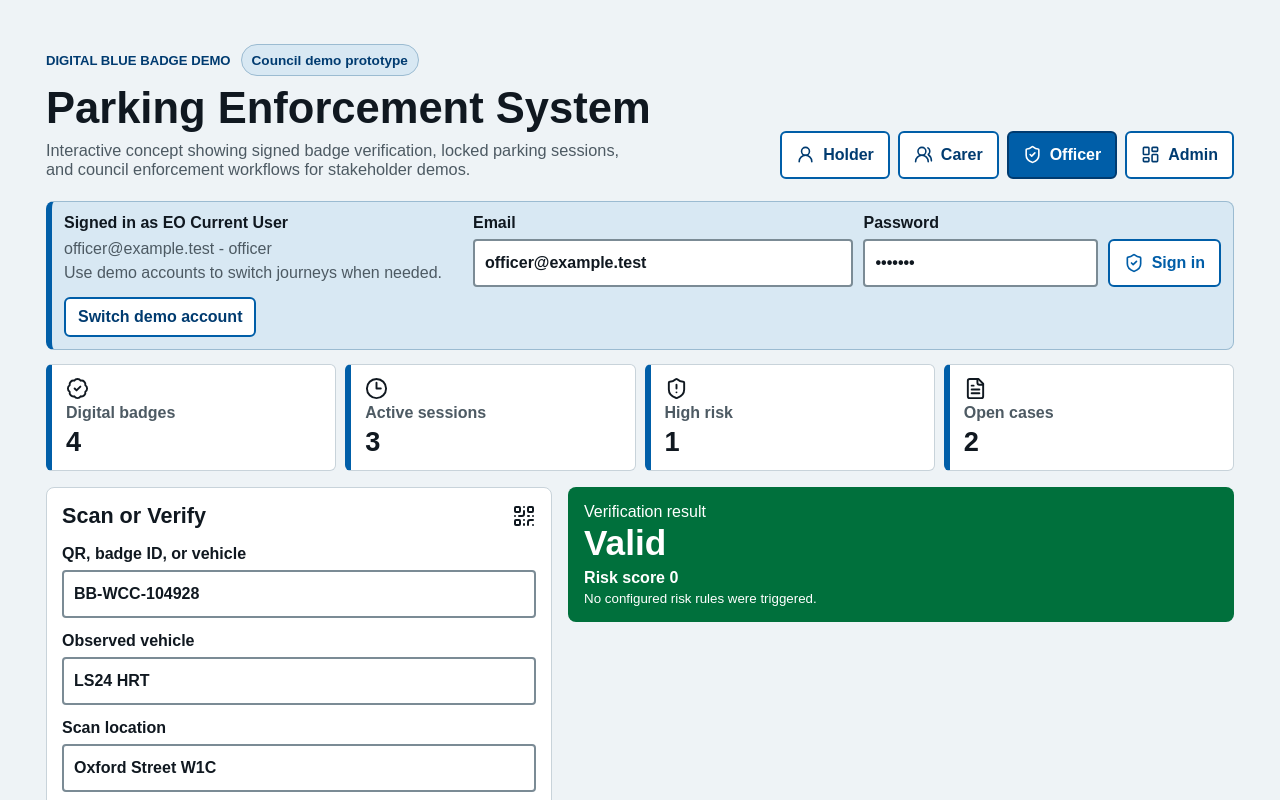
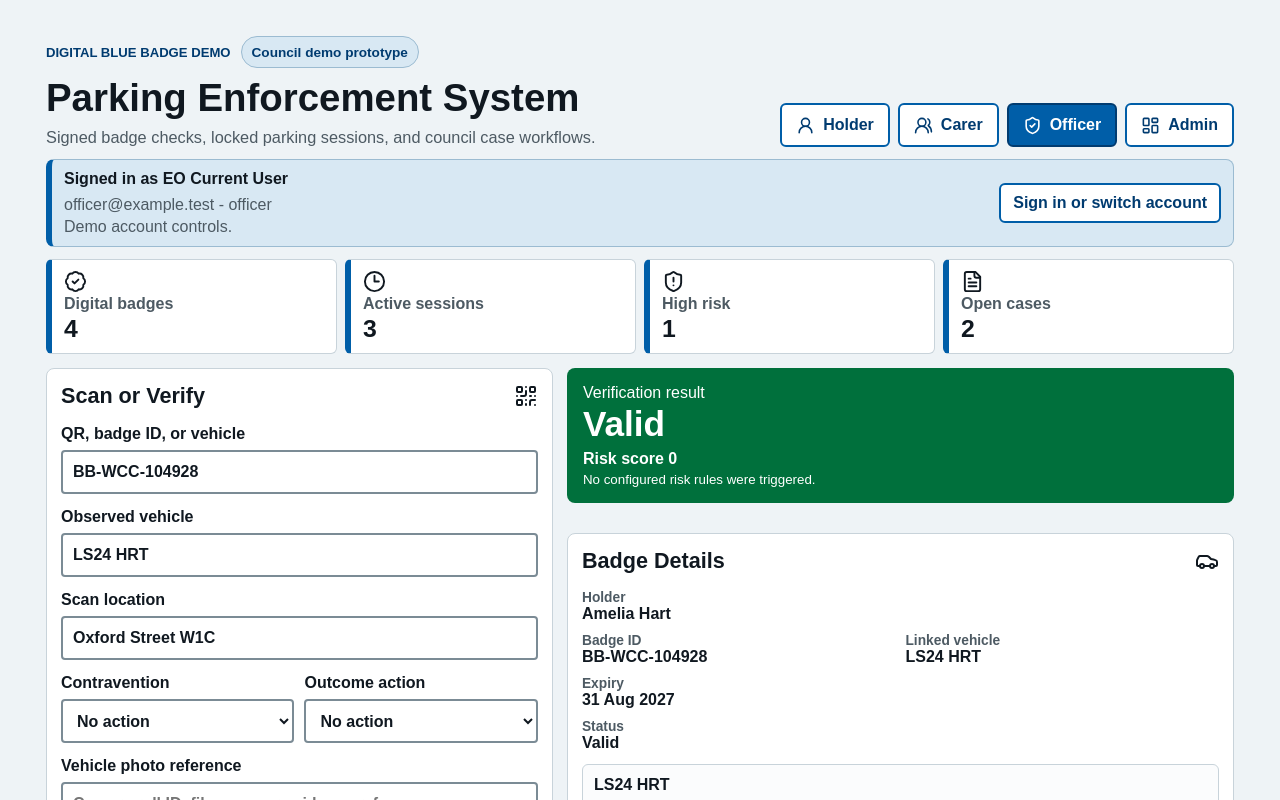
Before and after one commit to MrLawrenceAwe/blue-badge-parking-enforcement-demo, a React (Vite) app: page / in a window 1280 px wide. Both pictures are taken after a click on the button "Officer". Shown: the top 800 px of the page. Built offline with nearby package versions, Linux system fonts and the light colour scheme.

Commit message:
Refine demo UI density and layout hierarchy

```diff
--- a/src/components/admin/AdminView.jsx
+++ b/src/components/admin/AdminView.jsx
@@ -1,4 +1,4 @@
-import { useEffect, useState } from 'react';
+import { useState } from 'react';
 import { Clock3, FileText, Gauge, QrCode, Search, ShieldAlert, ShieldCheck, Siren } from 'lucide-react';
 import { formatTime } from '../../utils/date';
 import { SessionCard } from '../common/SessionCard';
@@ -26,15 +26,7 @@ export function AdminView({
   suspiciousCases,
   stolenOrSuspendedBadges
 }) {
-  const [filtersOpen, setFiltersOpen] = useState(() => (typeof window === 'undefined' ? true : window.matchMedia('(min-width: 720px)').matches));
-
-  useEffect(() => {
-    const mediaQuery = window.matchMedia('(min-width: 720px)');
-    const syncFilters = () => setFiltersOpen(mediaQuery.matches);
-    syncFilters();
-    mediaQuery.addEventListener('change', syncFilters);
-    return () => mediaQuery.removeEventListener('change', syncFilters);
-  }, []);
+  const [filtersOpen, setFiltersOpen] = useState(false);
 
   return (
     <div className="admin-layout">
--- a/src/components/officer/OfficerView.jsx
+++ b/src/components/officer/OfficerView.jsx
@@ -33,6 +33,7 @@ export function OfficerView({ badge, risk, scanResult, sessions, scanForm, scanE
         <button className="primary-button" onClick={scanActions.runScan}><Search aria-hidden="true" size={21} /> Verify now</button>
       </section>
 
+      <div className="officer-decision-stack">
         <section className={`verification-result ${risk.severity}${isValid ? ' compact-result' : ''}`} aria-live="polite">
           <div>
             <p>Verification result</p>
@@ -59,14 +60,14 @@ export function OfficerView({ badge, risk, scanResult, sessions, scanForm, scanE
             <Car aria-hidden="true" />
           </div>
           {isUnknown ? (
-          <dl className="detail-list">
+            <dl className="detail-list detail-list-grid">
               <div><dt>Lookup</dt><dd>{scanResult?.query ?? scanForm.query}</dd></div>
               <div><dt>Observed vehicle</dt><dd>{scanResult?.vehicle ?? scanForm.vehicle}</dd></div>
               <div><dt>Location</dt><dd>{scanResult?.location ?? scanForm.location}</dd></div>
               <div><dt>Status</dt><dd>Unknown badge or unregistered vehicle</dd></div>
             </dl>
           ) : (
-          <dl className="detail-list">
+            <dl className="detail-list detail-list-grid">
               <div><dt>Holder</dt><dd>{badge.holder}</dd></div>
               <div><dt>Badge ID</dt><dd>{badge.id}</dd></div>
               <div><dt>Linked vehicle</dt><dd>{badge.vehicle}</dd></div>
@@ -78,5 +79,6 @@ export function OfficerView({ badge, risk, scanResult, sessions, scanForm, scanE
           <FraudEvents risk={risk} />
         </section>
       </div>
+    </div>
   );
 }
--- a/src/main.jsx
+++ b/src/main.jsx
@@ -625,7 +625,7 @@ function App() {
             <span className="demo-pill">Council demo prototype</span>
           </div>
           <h1>Parking Enforcement System</h1>
-          <p className="hero-note">Interactive concept showing signed badge verification, locked parking sessions, and council enforcement workflows for stakeholder demos.</p>
+          <p className="hero-note">Signed badge checks, locked parking sessions, and council case workflows.</p>
         </div>
         <div className="role-switcher" aria-label="Choose role">
           {[
@@ -656,8 +656,10 @@ function App() {
         <div className="auth-strip-copy">
           <strong>Signed in as {authUser.name}</strong>
           <span>{authUser.email} - {authUser.role}</span>
-          <p className="demo-note">Use demo accounts to switch journeys when needed.</p>
+          <p className="demo-note">Demo account controls.</p>
         </div>
+        <details className="auth-controls">
+          <summary>Sign in or switch account</summary>
           <details className="demo-account-drawer" open={demoDrawerOpen} onToggle={(event) => setDemoDrawerOpen(event.currentTarget.open)}>
             <summary>Switch demo account</summary>
             <div className="demo-account-list" aria-label="Quick demo accounts">
@@ -690,6 +692,7 @@ function App() {
             <button className="secondary-button" type="submit"><ShieldCheck aria-hidden="true" size={20} /> Sign in</button>
           </form>
           {loginError && <p className="login-error" role="alert">{loginError}</p>}
+        </details>
       </section>
 
       <section className="summary-strip" aria-label="System summary">
--- a/src/styles.css
+++ b/src/styles.css
@@ -45,14 +45,14 @@ select:disabled {
 main {
   max-width: 1240px;
   margin: 0 auto;
-  padding: 16px;
+  padding: 14px;
 }
 
 .app-header {
   display: grid;
   grid-template-columns: 1fr;
-  gap: 18px;
-  padding: 22px 0;
+  gap: 14px;
+  padding: 14px 0 12px;
 }
 
 .title-block {
@@ -97,8 +97,8 @@ p {
 
 h1 {
   margin-bottom: 0;
-  font-size: clamp(1.85rem, 3.4vw, 3rem);
-  line-height: 1.03;
+  font-size: clamp(1.75rem, 3vw, 2.65rem);
+  line-height: 1.05;
 }
 
 .hero-note {
@@ -124,7 +124,7 @@ h2 {
 .primary-button,
 .secondary-button,
 .danger-button {
-  min-height: 48px;
+  min-height: 44px;
   border-radius: 6px;
   border: 2px solid var(--blue);
   display: inline-flex;
@@ -172,8 +172,8 @@ h2 {
 .summary-strip {
   display: grid;
   grid-template-columns: repeat(2, minmax(0, 1fr));
-  gap: 9px;
-  margin-bottom: 16px;
+  gap: 8px;
+  margin-bottom: 14px;
 }
 
 .auth-strip {
@@ -181,11 +181,11 @@ h2 {
   border: 1px solid #9bbbd1;
   border-left: 6px solid var(--blue);
   border-radius: 8px;
-  padding: 12px;
-  margin-bottom: 14px;
+  padding: 10px 12px;
+  margin-bottom: 12px;
   display: grid;
-  gap: 10px;
-  align-items: start;
+  gap: 8px;
+  align-items: center;
 }
 
 .auth-strip span {
@@ -200,7 +200,7 @@ h2 {
 }
 
 .demo-note {
-  margin: 2px 0 0;
+  margin: 0;
   color: var(--muted);
 }
 
@@ -208,6 +208,7 @@ h2 {
   min-width: 0;
 }
 
+.auth-controls summary,
 .demo-account-drawer summary {
   min-height: 40px;
   border: 2px solid var(--blue);
@@ -219,6 +220,19 @@ h2 {
   align-items: center;
   padding: 8px 12px;
   font-weight: 700;
+}
+
+.auth-controls {
+  min-width: 0;
+}
+
+.auth-controls[open] {
+  display: grid;
+  gap: 10px;
+}
+
+.auth-controls[open] > summary {
+  margin-bottom: 0;
 }
 
 .demo-account-drawer[open] summary {
@@ -263,7 +277,7 @@ h2 {
   background: #f7fbff;
 }
 
-.auth-strip form {
+.auth-controls form {
   display: grid;
   grid-template-columns: 1fr;
   gap: 10px;
@@ -294,25 +308,25 @@ h2 {
   border: 1px solid var(--line);
   border-left: 6px solid var(--blue);
   border-radius: 6px;
-  padding: 12px 14px;
+  padding: 10px 12px;
   display: grid;
-  gap: 4px;
+  gap: 2px;
 }
 
 .metric span {
   color: var(--muted);
-  font-weight: 700;
+  font-weight: 600;
 }
 
 .metric strong {
-  font-size: 1.7rem;
+  font-size: 1.55rem;
 }
 
 .page-grid,
 .officer-layout,
 .dashboard-grid {
   display: grid;
-  gap: 16px;
+  gap: 14px;
 }
 
 .panel,
@@ -321,7 +335,7 @@ h2 {
   border: 1px solid var(--line);
   border-radius: 8px;
   min-width: 0;
-  padding: 15px;
+  padding: 14px;
 }
 
 .panel-heading {
@@ -344,7 +358,7 @@ label {
 input,
 select,
 textarea {
-  min-height: 48px;
+  min-height: 44px;
   border: 2px solid #7b8b95;
   border-radius: 4px;
   padding: 10px;
@@ -389,7 +403,7 @@ dt {
 
 dd {
   margin: 0;
-  font-weight: 700;
+  font-weight: 650;
 }
 
 .risk-banner,
@@ -404,7 +418,7 @@ dd {
 }
 
 .verification-result {
-  min-height: 210px;
+  min-height: 168px;
   align-content: center;
 }
 
@@ -416,7 +430,7 @@ dd {
 }
 
 .verification-result h2 {
-  font-size: clamp(2rem, 7vw, 4.4rem);
+  font-size: clamp(2rem, 6vw, 3.8rem);
 }
 
 .compact-result h2 {
@@ -425,6 +439,21 @@ dd {
 
 .compact-result p {
   margin-bottom: 2px;
+}
+
+.officer-decision-stack {
+  align-self: start;
+  display: grid;
+  gap: 14px;
+}
+
+.detail-list-grid {
+  grid-template-columns: repeat(2, minmax(0, 1fr));
+}
+
+.detail-list-grid > div:first-child,
+.detail-list-grid > div:last-child {
+  grid-column: 1 / -1;
 }
 
 .result-detail {
@@ -550,7 +579,7 @@ dd {
 .timeline-item {
   border: 1px solid var(--line);
   border-radius: 6px;
-  padding: 12px;
+  padding: 11px;
   background: #fbfcfd;
 }
 
@@ -699,12 +728,12 @@ dd {
 .toolbar {
   display: grid;
   grid-template-columns: 1fr;
-  gap: 10px;
-  margin-bottom: 16px;
+  gap: 8px;
+  margin-bottom: 14px;
 }
 
 .admin-filters summary {
-  min-height: 48px;
+  min-height: 36px;
   display: flex;
   align-items: center;
   gap: 8px;
@@ -714,7 +743,7 @@ dd {
 }
 
 .admin-filters[open] summary {
-  margin-bottom: 12px;
+  margin-bottom: 8px;
 }
 
 .toolbar-fields {
@@ -739,7 +768,7 @@ table {
 th,
 td {
   border-bottom: 1px solid var(--line);
-  padding: 11px 12px;
+  padding: 10px 12px;
   text-align: left;
   vertical-align: top;
   overflow-wrap: anywhere;
@@ -908,26 +937,15 @@ textarea:focus {
   }
 
   .auth-strip {
-    grid-template-columns: minmax(260px, 0.8fr) minmax(420px, 1.5fr);
-    grid-template-areas:
-      "copy form"
-      "drawer drawer";
-    align-items: start;
+    grid-template-columns: minmax(220px, 1fr) auto;
+    align-items: center;
   }
 
-  .auth-strip-copy {
-    grid-area: copy;
+  .auth-controls[open] {
+    grid-column: 1 / -1;
   }
 
-  .demo-account-drawer {
-    grid-area: drawer;
-  }
-
-  .auth-strip form {
-    grid-area: form;
-  }
-
-  .auth-strip form {
+  .auth-controls form {
     grid-template-columns: minmax(0, 1.3fr) minmax(0, 0.8fr) auto;
     align-items: end;
   }
@@ -942,7 +960,7 @@ textarea:focus {
   }
 
   .officer-layout .panel:last-child {
-    grid-column: 1 / -1;
+    grid-column: auto;
   }
 
   .digital-badge {
@@ -960,4 +978,14 @@ textarea:focus {
   .dashboard-grid {
     grid-template-columns: repeat(2, minmax(0, 1fr));
   }
+
+  .admin-layout .panel,
+  .admin-layout .toolbar {
+    padding: 12px 14px;
+  }
+
+  .admin-layout input,
+  .admin-layout select {
+    min-height: 40px;
+  }
 }
```
Lines whose indentation alone changed are shown as unchanged.
